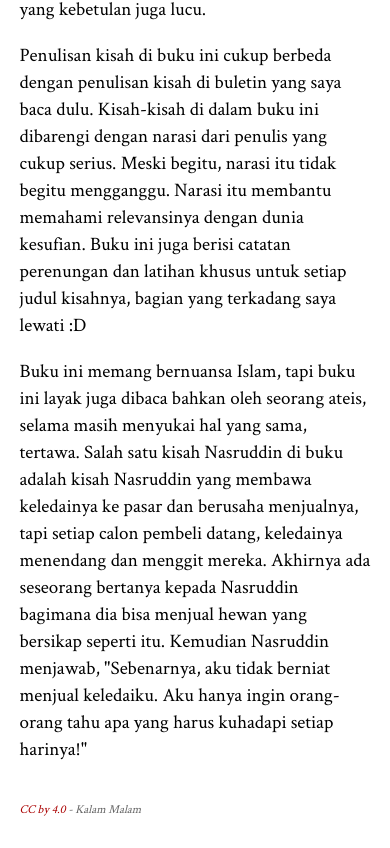
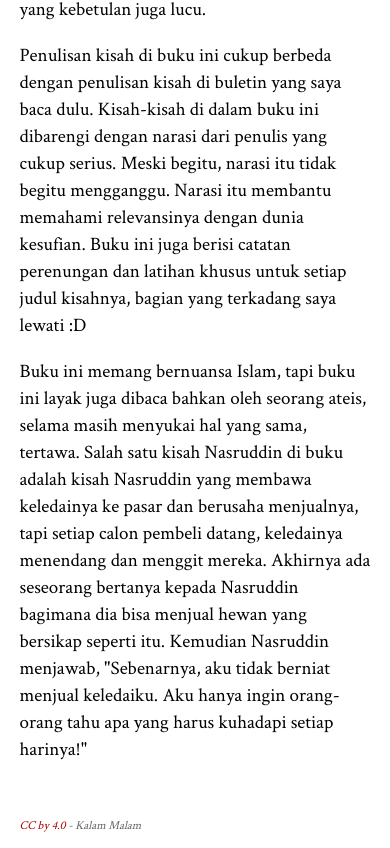
Before and after one commit to kalammalam/kalammalam.github.io, a plain HTML site: page article/4-tiada-sufi-tanpa-humor.html in a window 390 px wide. Shown: the part 1910-2758 px from the top of the page. Drawn offline with Linux system fonts and the light colour scheme.

Commit message:
perbaikan layout

```diff
--- a/article/styles.css
+++ b/article/styles.css
@@ -12,7 +12,7 @@ figcaption {text-align:center; font-size:13px; font-family:ptsans;}
 .note {font-size:17px; font-family:crimst; color:#666666; padding:0vw 0vw 0vw 0.7vw; margin:0vw 0vw 1.5vw 2vw; border-left:2px solid #666666}
 .quote {background-color:#f2f2f2; font-size:15.5px; font-family:incons; color:#000000; padding:0.25vw 1vw 0.25vw 1vw; border:1px solid #000000}
 .hr {background-color:grey; font-size:1px; color:#000000; line-height:1px;}
-.footer {font-size:15px; font-family:crimst; color:#000000; margin:4vw 0vw 1vw 0vw;}
+.footer {font-size:15px; font-family:crimst; color:#000000; margin:4.5vw 0vw 1.5vw 0vw;}
 
 a.black {text-decoration:none; color:#000000;}
 a.red {text-decoration:none; color:#aa0000;}
@@ -39,7 +39,7 @@ figcaption {text-align:center; font-size:13px; font-family:ptsans;}
 .note {font-size:17px; font-family:crimst; color:#666666; padding:0vw 0vw 0vw 3vw; margin:0vw 0vw 1.5vw 4vw; border-left:3px solid #666666}
 .quote {background-color:#f2f2f2; font-size:13px; font-family:incons; color:#000000; padding:2vw 4vw 2vw 4vw; border:1px solid #000000}
 .hr {font-size:1px; color:#000000; line-height:1px; background-color:grey;}
-.footer {font-size:12px; font-family:crimst; color:#666666; margin:10vw 0vw 3vw 0vw;}
+.footer {font-size:12px; font-family:crimst; color:#666666; margin:14vw 0vw 4vw 0vw;}
 
 a.black {text-decoration:none; color:#000000;}
 a.red {text-decoration:none; color:#aa0000;}
--- a/styles.css
+++ b/styles.css
@@ -31,7 +31,7 @@ h1 {font-size:17px; font-family:abrilf; font-weight:normal; margin:0px; color:#f
 .content {font-size:20px; font-family:crimst;}
 .others {font-size:17px; font-family:crimst; padding:0px 0px 0px 0px; margin:55px 0px 0px 0px; border-top:1px solid #cccccc; border-bottom:1px solid #cccccc;}
 .notice {font-size:17px; font-family:crimst; color:white; background:black; padding:15px; margin:10px 0px 0px 20px; border:1px solid #000000;}
-.footer {font-size:15px; font-family:crimst; color:#666666; padding:8px 0px 0px 0px; margin:10vw 0vw 3vw 0vw;}
+.footer {font-size:15px; font-family:crimst; color:#666666; padding:8px 0px 0px 0px; margin:14vw 0vw 4vw 0vw;}
 
 a.black {text-decoration:none; color:#000000}
 a.red {text-decoration:none; color:#aa0000;}
```
